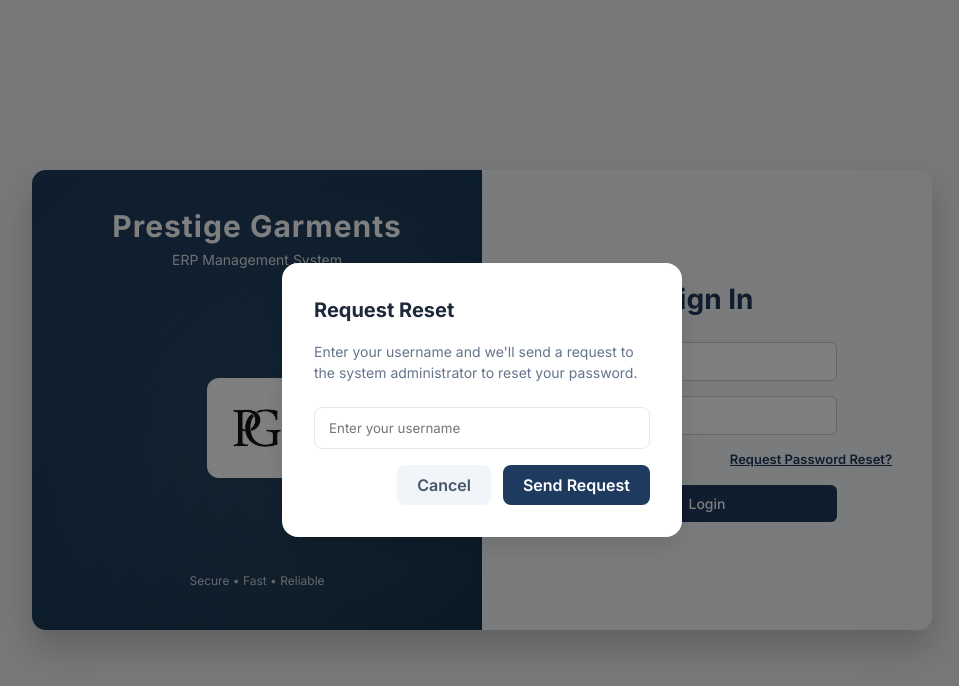
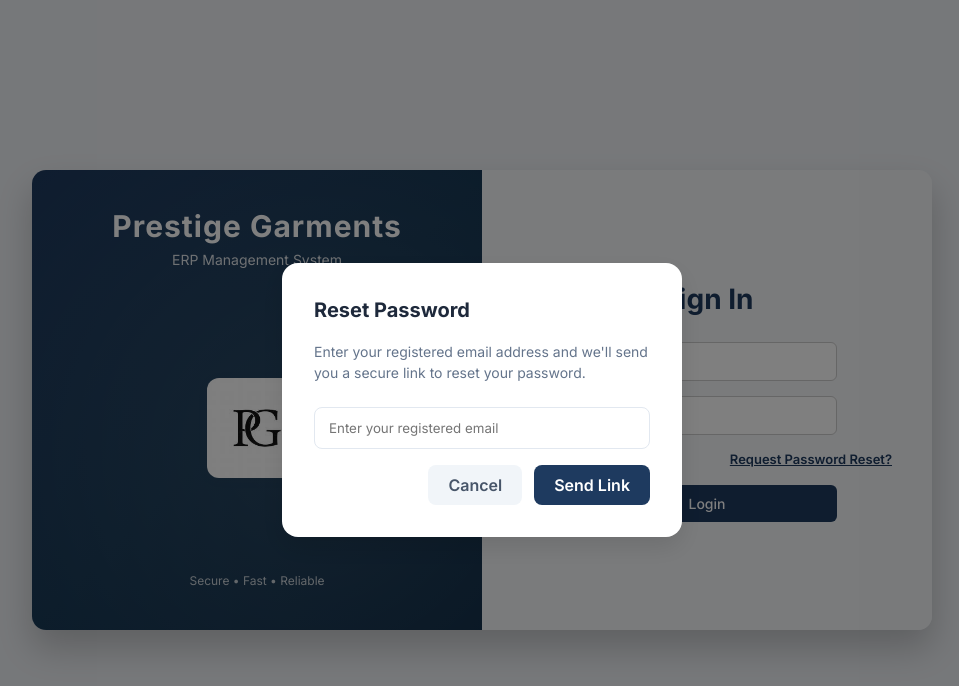
Before and after one commit to preyansh1409/pos-copy, a React (Vite) app in the folder frontend/: page / in a window 1280 px wide. Both pictures are taken after a click on the element "Request Password Reset?". Shown: the top 686 px of the page, without its empty margins (158-1117 px from the left). Built offline with nearby package versions, Linux system fonts and the light colour scheme.

Commit message:
Feature: Direct email-based password reset workflow with secure links

```diff
--- a/frontend/src/AdminLogin/AdminLogin.jsx
+++ b/frontend/src/AdminLogin/AdminLogin.jsx
@@ -12,7 +12,7 @@
 
   // Forgot Password State
   const [showForgotModal, setShowForgotModal] = useState(false);
-  const [forgotUsername, setForgotUsername] = useState("");
+  const [forgotEmail, setForgotEmail] = useState("");
   const [forgotMessage, setForgotMessage] = useState("");
   const [forgotError, setForgotError] = useState("");
 
@@ -21,8 +21,8 @@
   const handleForgotSubmit = async () => {
     setForgotMessage("");
     setForgotError("");
-    if (!forgotUsername) {
-      setForgotError("Please enter your username");
+    if (!forgotEmail) {
+      setForgotError("Please enter your registered email");
       return;
     }
 
@@ -30,7 +30,7 @@
       const res = await fetch(`${API_BASE_URL}/auth/forgot-password`, {
         method: "POST",
         headers: { "Content-Type": "application/json" },
-        body: JSON.stringify({ username: forgotUsername }),
+        body: JSON.stringify({ email: forgotEmail }),
       });
       const data = await res.json();
       if (res.ok) {
@@ -154,7 +154,7 @@
 
           <div style={{ display: 'flex', justifyContent: 'flex-end', width: '100%', marginBottom: '16px' }}>
             <span
-              onClick={() => { setShowForgotModal(true); setForgotMessage(""); setForgotError(""); setForgotUsername(""); }}
+              onClick={() => { setShowForgotModal(true); setForgotMessage(""); setForgotError(""); setForgotEmail(""); }}
               style={{ color: '#1e3a5f', fontSize: '13px', fontWeight: 600, cursor: 'pointer', textDecoration: 'underline' }}
             >
               Request Password Reset?
@@ -169,14 +169,14 @@
       {showForgotModal && (
         <div style={{ position: 'fixed', top: 0, left: 0, right: 0, bottom: 0, backgroundColor: 'rgba(0,0,0,0.5)', display: 'flex', justifyContent: 'center', alignItems: 'center', zIndex: 9999 }}>
           <div style={{ background: '#fff', padding: '32px', borderRadius: '16px', width: '100%', maxWidth: '400px', boxShadow: '0 10px 25px rgba(0,0,0,0.1)' }}>
-            <h3 style={{ margin: '0 0 16px 0', color: '#1e293b', fontSize: '20px' }}>Request Reset</h3>
-            <p style={{ color: '#64748b', fontSize: '14px', marginBottom: '24px' }}>Enter your username and we'll send a request to the system administrator to reset your password.</p>
+            <h3 style={{ margin: '0 0 16px 0', color: '#1e293b', fontSize: '20px' }}>Reset Password</h3>
+            <p style={{ color: '#64748b', fontSize: '14px', marginBottom: '24px' }}>Enter your registered email address and we'll send you a secure link to reset your password.</p>
 
             <input
-              type="text"
-              placeholder="Enter your username"
-              value={forgotUsername}
-              onChange={e => setForgotUsername(e.target.value)}
+              type="email"
+              placeholder="Enter your registered email"
+              value={forgotEmail}
+              onChange={e => setForgotEmail(e.target.value)}
               style={{ width: '100%', padding: '12px 14px', borderRadius: '8px', border: '1.5px solid #e2e8f0', marginBottom: '16px', boxSizing: 'border-box' }}
             />
 
@@ -199,7 +199,7 @@
                 onClick={handleForgotSubmit}
                 style={{ padding: '10px 20px', background: '#1e3a5f', color: '#fff', border: 'none', borderRadius: '8px', fontWeight: 600, cursor: 'pointer' }}
               >
-                Send Request
+                Send Link
               </button>
             </div>
           </div>
```
Also changed, not shown: 1 other file (tests, documents, lock files or other folders).
